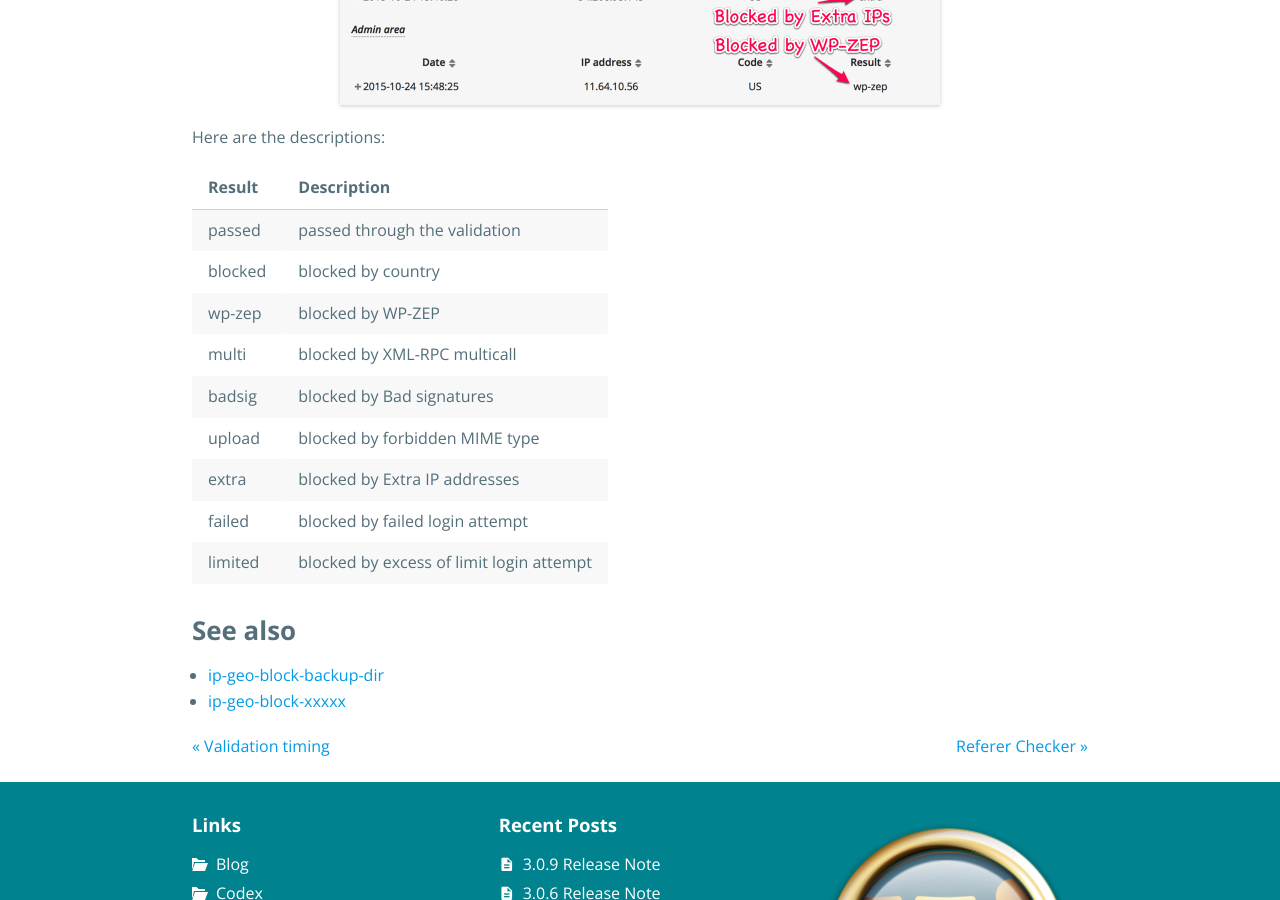
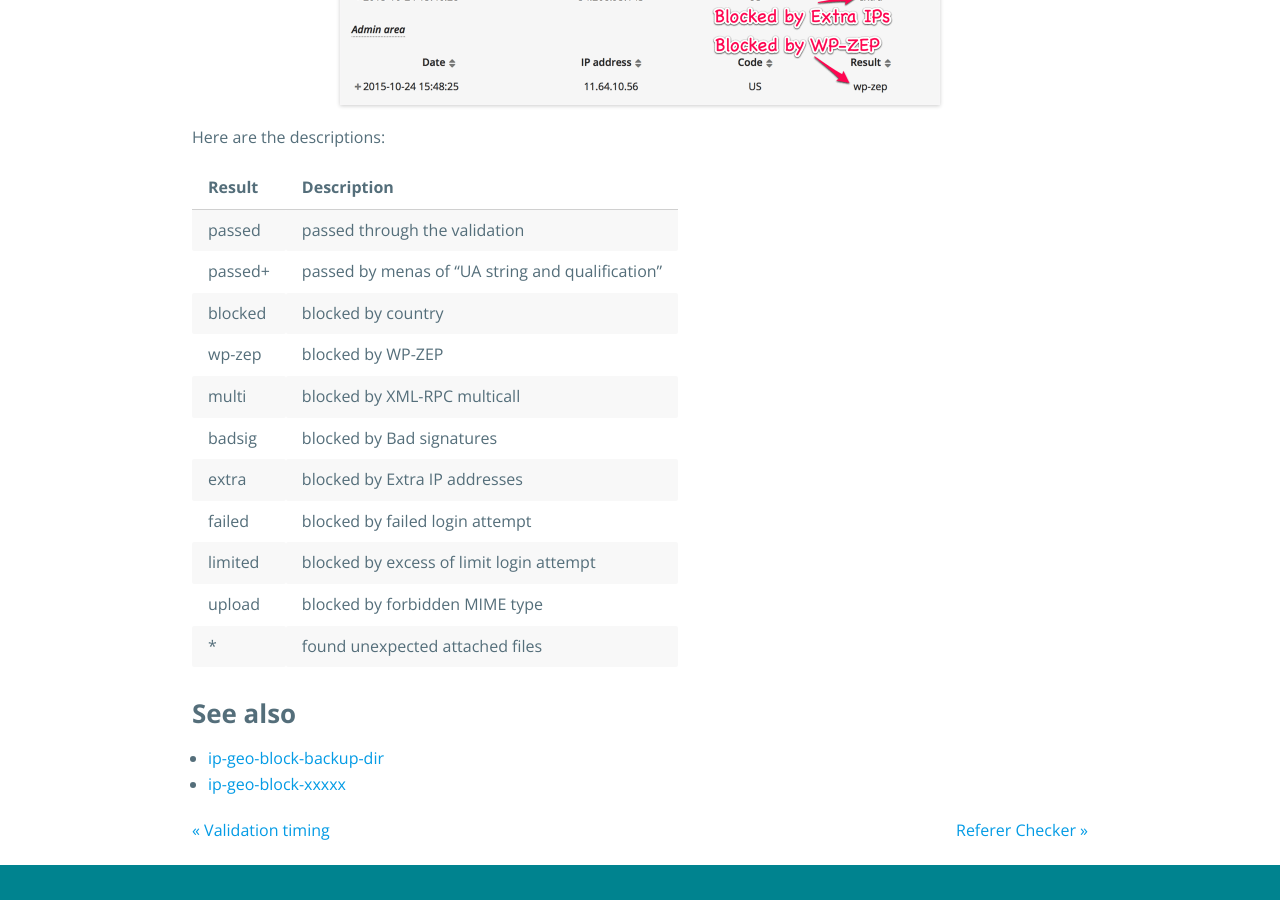
Before and after one commit to tokkonopapa/WordPress-IP-Geo-Block, a Jekyll site: the page built from _codex/03. Features and performance/07. Statistics and logs/record-settings-and-logs.md, in a window 1280 px wide and 900 px high, scrolled down 2317 px. Built offline with Jekyll 4.4.1, drawn with Linux system fonts in a browser that asks for light colours; some web fonts are replaced.

Commit message:
Update for jekyll 3.0. Add 'passed+' in Record settings and logs.

```diff
--- a/_codex/03. Features and performance/07. Statistics and logs/record-settings-and-logs.md
+++ b/_codex/03. Features and performance/07. Statistics and logs/record-settings-and-logs.md
@@ -78,17 +78,19 @@ The following picutre shows the reason of blocking at "**Result**" column on
 
 Here are the descriptions:
 
-| Result        | Description                              |
-|:--------------|:-----------------------------------------|
-| passed        | passed through the validation            |
-| blocked       | blocked by country                       |
-| wp-zep        | blocked by WP-ZEP                        |
-| multi         | blocked by XML-RPC multicall             |
-| badsig        | blocked by Bad signatures                |
-| upload        | blocked by forbidden MIME type           |
-| extra         | blocked by Extra IP addresses            |
-| failed        | blocked by failed login attempt          |
-| limited       | blocked by excess of limit login attempt |
+| Result        | Description                                      |
+|:--------------|:-------------------------------------------------|
+| passed        | passed through the validation                    |
+| passed+       | passed by menas of "UA string and qualification" |
+| blocked       | blocked by country                               |
+| wp-zep        | blocked by WP-ZEP                                |
+| multi         | blocked by XML-RPC multicall                     |
+| badsig        | blocked by Bad signatures                        |
+| extra         | blocked by Extra IP addresses                    |
+| failed        | blocked by failed login attempt                  |
+| limited       | blocked by excess of limit login attempt         |
+| upload        | blocked by forbidden MIME type                   |
+| *             | found unexpected attached files                  |
 
 ### See also ###
 
--- a/_config.yml
+++ b/_config.yml
@@ -26,7 +26,7 @@ excerpt_separator: "<!--more-->"
 
 # for jekyll 3
 # make sure https://github.com/github/pages-gem
-plugins:
+plugins_dir:
   - jekyll-paginate
 
 # Build settings (jekyll 2.5.3: pygments, jekyll 3.0: rouge)
```
